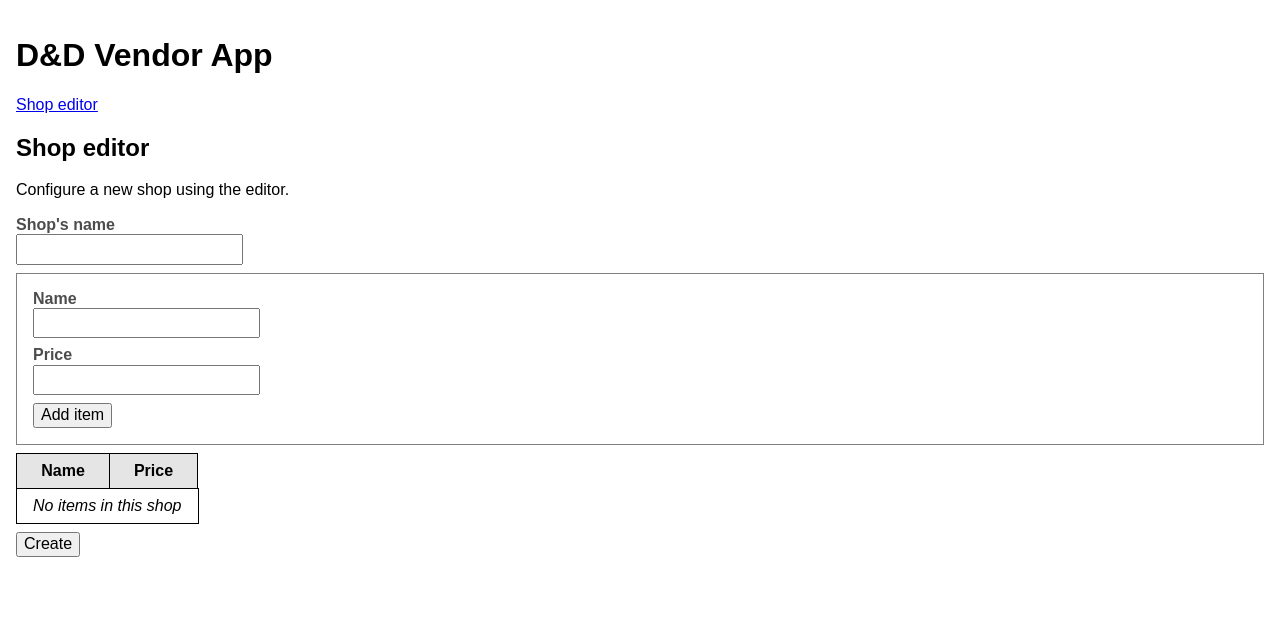
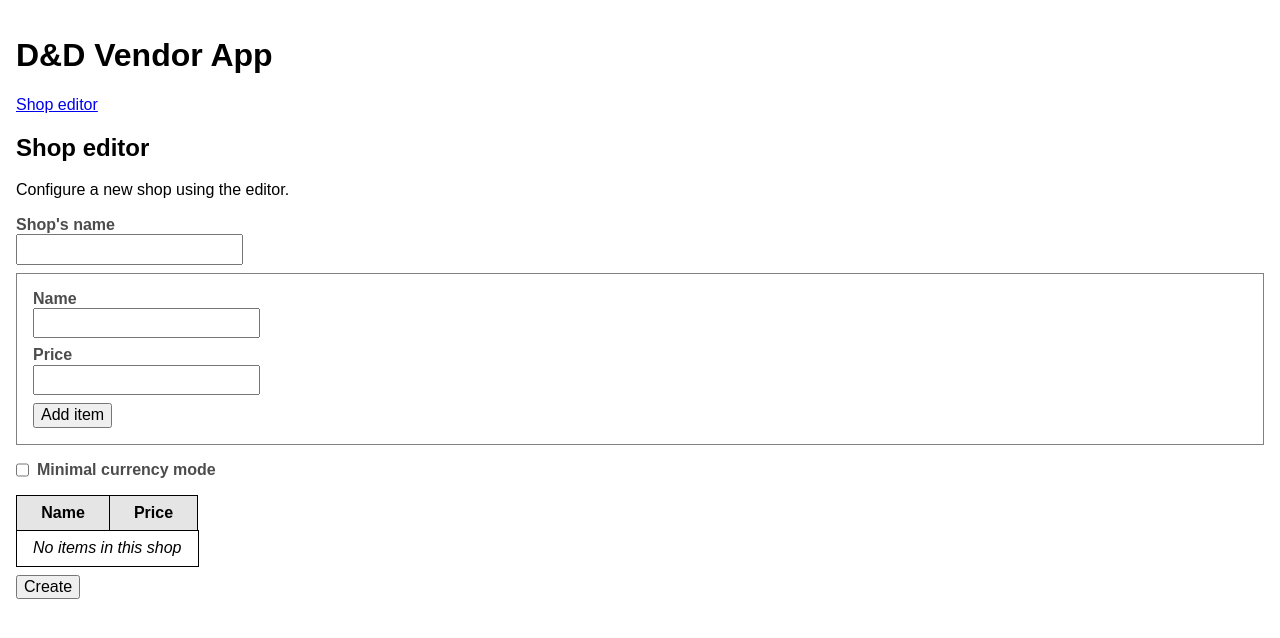
Before and after one commit to hissalht/dnd-vendor, a Svelte app: page / in a window 1280 px wide. Shown: the top 638 px of the page. Built offline with nearby package versions, Linux system fonts and the light colour scheme; a web font is replaced by a local one.

Commit message:
add minimal currency mode

```diff
--- a/src/App.svelte
+++ b/src/App.svelte
@@ -6,11 +6,12 @@
 </script>
 
 <Router>
-  <h1>D&D Vendor App</h1>
-
-  <nav>
-    <Link to="/">Shop editor</Link>
-  </nav>
+  <header>
+    <h1>D&D Vendor App</h1>
+    <nav>
+      <Link to="/">Shop editor</Link>
+    </nav>
+  </header>
 
   <main>
     <Route path="/" component={CreateShop} />
--- a/src/components/ItemList.svelte
+++ b/src/components/ItemList.svelte
@@ -2,6 +2,7 @@
   import { createEventDispatcher } from "svelte";
 
   import ItemPrice from "./ItemPrice.svelte";
+  import MinimalModeToggle from "./MinimalModeToggle.svelte";
 
   const dispatch = createEventDispatcher();
 
@@ -16,6 +17,7 @@
   }
 </script>
 
+<MinimalModeToggle />
 <table>
   <thead>
     <tr>
--- a/src/components/ItemPrice.svelte
+++ b/src/components/ItemPrice.svelte
@@ -1,18 +1,20 @@
 <script>
+  import { minimalModeEnabled } from "../stores";
+
   export let price;
 
   $: gold = Math.floor(price / 100);
   $: silver = Math.floor((price % 100) / 10);
   $: copper = Math.floor(price % 10);
   $: pricesByCurrencies = [
-    ...(gold ? [{ currency: "gold", amount: gold }] : []),
-    ...(silver ? [{ currency: "silver", amount: silver }] : []),
-    ...(copper ? [{ currency: "copper", amount: copper }] : []),
+    ...(gold ? [{ currency: "gold", amount: gold, short: "gp" }] : []),
+    ...(silver ? [{ currency: "silver", amount: silver, short: "sp" }] : []),
+    ...(copper ? [{ currency: "copper", amount: copper, short: "cp" }] : []),
   ];
 </script>
 
-{#each pricesByCurrencies as { currency, amount }, i}
-  {#if amount > 0}
+{#each pricesByCurrencies as { currency, amount, short }, i}
+  {#if amount > 0 && !$minimalModeEnabled}
     {#if pricesByCurrencies.length > 1 && i !== 0}
       {#if i === pricesByCurrencies.length - 1}
         {" and "}
@@ -20,7 +22,11 @@
         {", "}
       {/if}
     {/if}
-    <span class={currency}>{amount}</span>
+  {/if}
+  <span class={currency}>{amount}</span>
+  {#if $minimalModeEnabled}
+    {short}
+  {:else}
     {currency} piece{amount === 1 ? "" : "s"}
   {/if}
 {/each}
--- /dev/null
+++ b/src/components/MinimalModeToggle.svelte
@@ -0,0 +1,20 @@
+<script>
+  import { minimalModeEnabled } from "../stores";
+</script>
+
+<div class="checkbox-wrapper">
+  <input
+    id="minimal-mode-checkbox"
+    type="checkbox"
+    bind:checked={$minimalModeEnabled}
+  />
+  <label for="minimal-mode-checkbox">Minimal currency mode</label>
+</div>
+
+<style>
+  .checkbox-wrapper {
+    display: flex;
+    gap: 0.5rem;
+    padding: 0.5rem 0;
+  }
+</style>
--- a/src/pages/ViewShop.svelte
+++ b/src/pages/ViewShop.svelte
@@ -23,6 +23,8 @@
 
 {#if shop}
   <h2>{shop.name}</h2>
+
   <Link to={`/?copy&id=${shopId}`}>Copy and edit this shop</Link>
+
   <ItemList items={shop.items} />
 {/if}
--- /dev/null
+++ b/src/stores/index.js
@@ -0,0 +1,3 @@
+import { writable } from 'svelte/store'
+
+export const minimalModeEnabled = writable(false)
```
